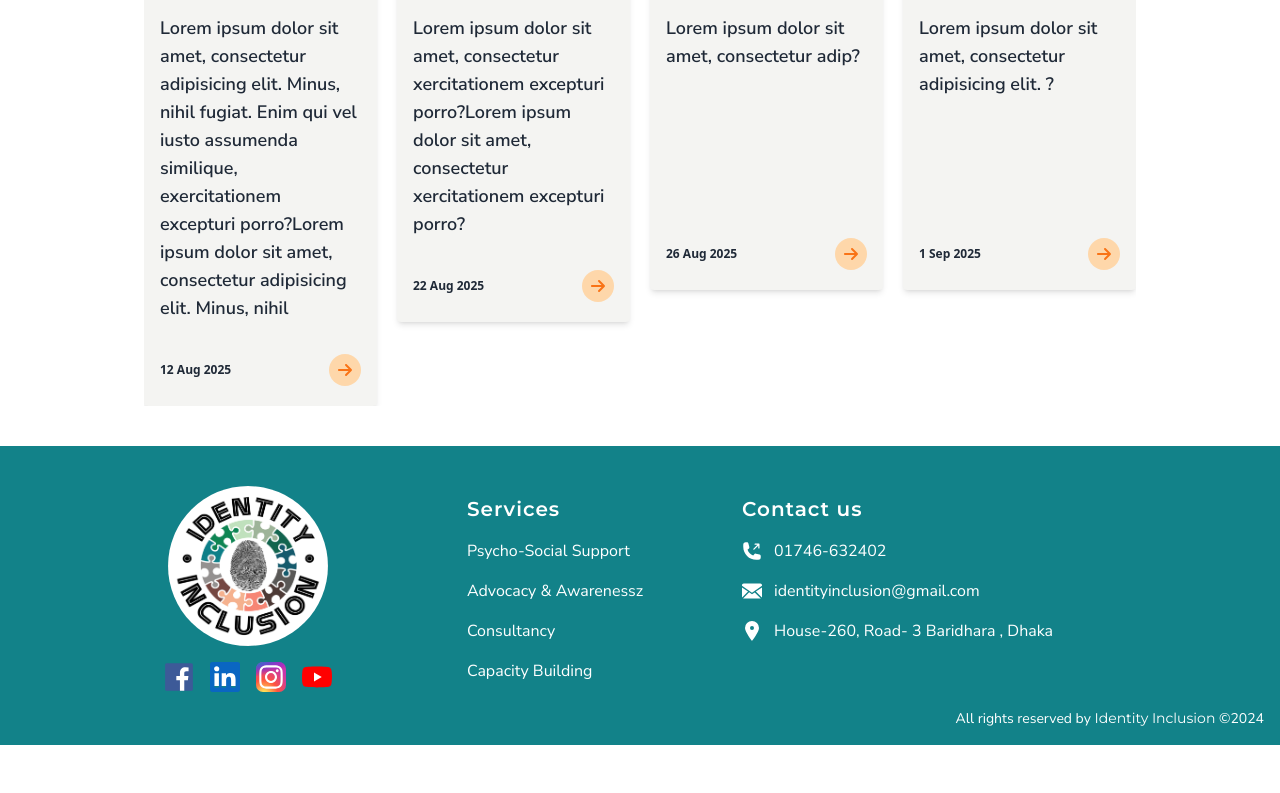
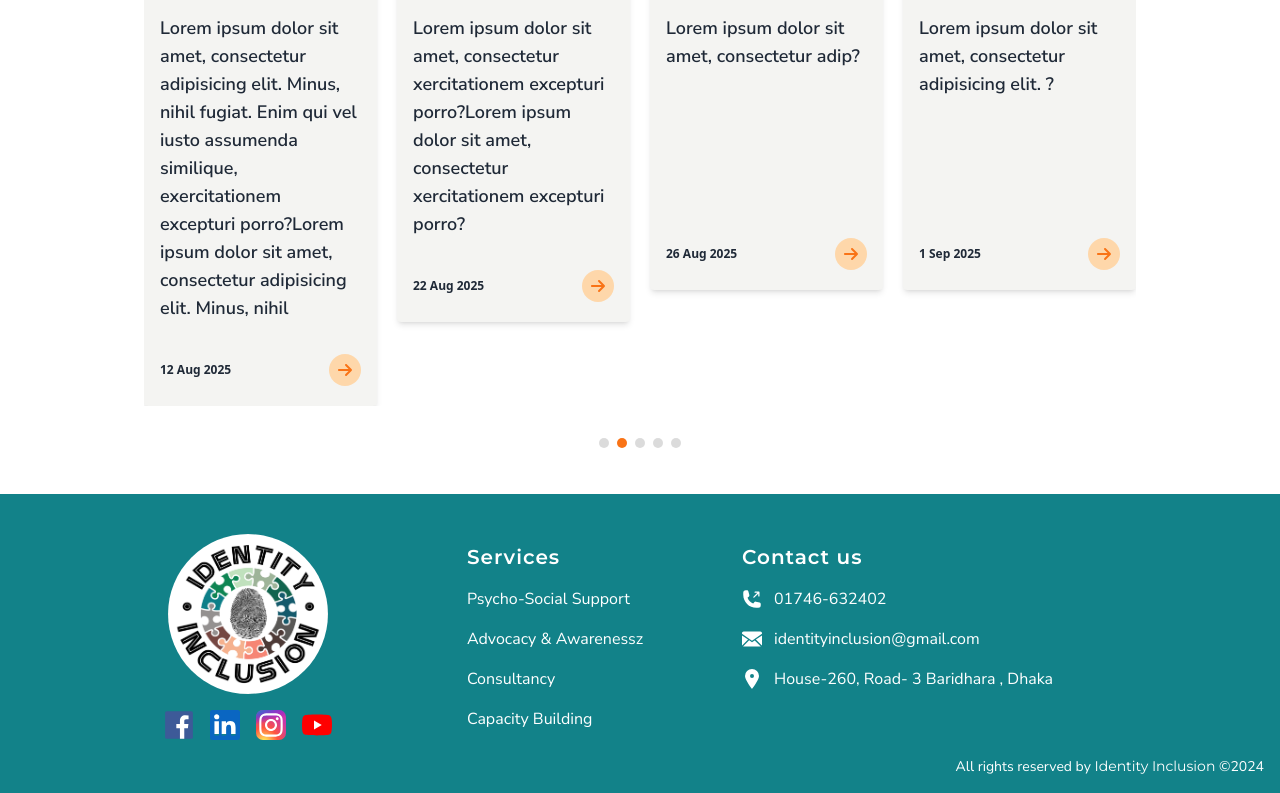
Before and after one commit to Zubayer-Aurnab/identity_inclusion, a React (Vite) app: page / in a window 1280 px wide. Shown: the part 3533-4326 px from the top of the page. Before the commit the page ends 4278 px from the top, so only its background shows below. Built offline with nearby package versions, Linux system fonts and the light colour scheme; a web font is replaced by a local one.

Commit message:
fix: update pagination class for swiper component and adjust styles

```diff
--- a/src/component/UpCommingEvents/UpCommingEvents.tsx
+++ b/src/component/UpCommingEvents/UpCommingEvents.tsx
@@ -28,7 +28,7 @@ const UpCommingEvents = () => {
                 slidesPerView={1}
                 loop={true}
                 autoplay={{ delay: 5000 }}
-                pagination={{ clickable: true, el: '.custom-swiper-pagination' }}
+                pagination={{ clickable: true, el: '.custom-swiper-pagination-2' }}
                 breakpoints={{
                     640: { slidesPerView: 1 },
                     768: { slidesPerView: 2 },
--- a/src/index.css
+++ b/src/index.css
@@ -31,6 +31,7 @@
     background-color: #118097;
     opacity: 1;
 }
+
 .custom-swiper-pagination-2 .swiper-pagination-bullet {
     width: 10px;
     height: 10px;
@@ -41,7 +42,7 @@
 }
 
 .custom-swiper-pagination-2 .swiper-pagination-bullet-active {
-    background-color: #118097;
+    background-color: #f97316;
     opacity: 1;
 }
 
```
Also changed, not shown: 1 other file (tests, documents, lock files or other folders).
